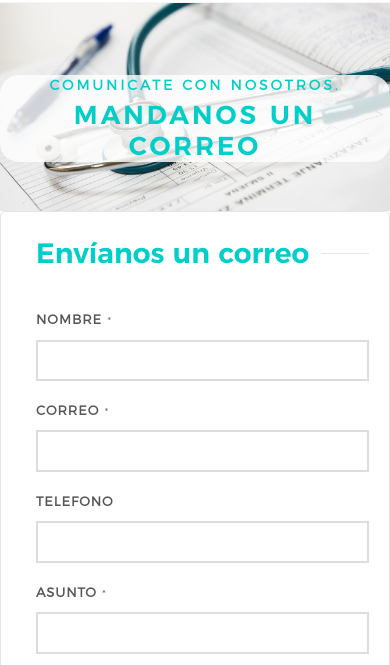
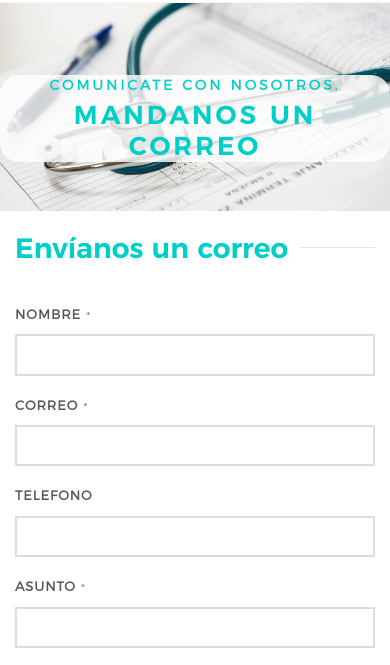
Before and after one commit to jl-yhun/Landing-Famacia, a plain HTML site: page contacto.html in a window 390 px wide. Shown: the part 168-833 px from the top of the page. Drawn offline with Linux system fonts and the light colour scheme.

Commit message:
margenes y alineacion en responsivo

```diff
--- a/contacto.html
+++ b/contacto.html
@@ -77,11 +77,7 @@
     <!-- Content
     ============================================= -->
     <section id="content">
-        <div class="container">
-            <div class="row justify-content-center">
-                <div class="clear"></div>
-
-                <div class="container comment-wrap">
+        <div class="container clearfix" style="margin-top: 4%; margin-bottom: 2%">
 
             <div class="row align-items-stretch col-mb-50 mb-0" id="contactanos">
                 <!-- Contact Form
@@ -200,12 +196,6 @@
             </div><!-- Contact Info End -->
 
         </div>
-
-
-            </div>
-
-        </div>
-
     </section>
 
     <!-- Footer
```
Lines whose indentation alone changed are shown as unchanged.
